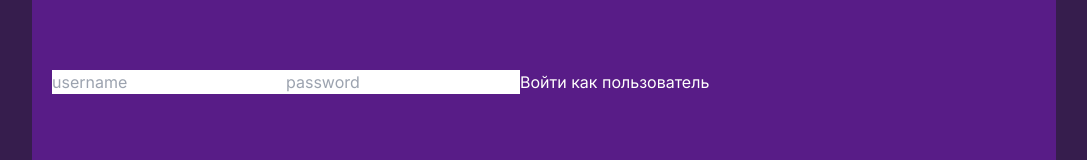
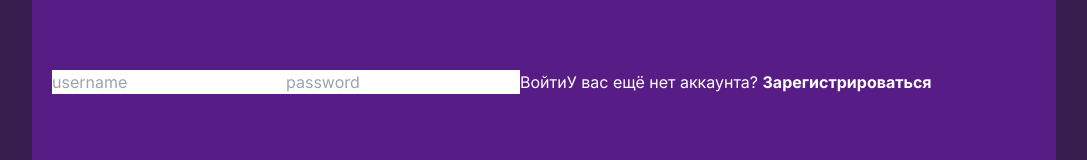
Before and after one commit to carpediem511/personal_account, a Next.js app: page /login in a window 1280 px wide. Shown: the part 438-598 px from the top of the page, without its empty margins (96-1183 px from the left). Built offline with nearby package versions, Linux system fonts and the light colour scheme; no server answers.

Commit message:
улучшена форма для входа юзера

```diff
--- a/lib/action.js
+++ b/lib/action.js
@@ -53,7 +53,7 @@ export 	const handleLogout = async () => {
 		await signOut()
 	}
 
-export const registration = async (previousState, formData) => {
+export const registration = async (prevState, formData) => {
 	const {username, email, password, img, passwordRepeat } = Object.fromEntries(formData)
 
 	if (password !== passwordRepeat){
@@ -86,12 +86,15 @@ export const registration = async (previousState, formData) => {
 	}
 }
 
-export const login = async (formData) => {
+export const login = async (prevState, formData) => {
 	const {username, password} = Object.fromEntries(formData)
 
 	try {
-		await signIn("credentials",{username, password})
+		await signIn("credentials", {username, password})
 	} catch (error){
-		console.log(error)
+		if(error.message.includes("CredentialsSignin")){
+			return {error: 'Неверный логин или пароль!'}
+		}
+		throw error
 	}
 }
--- a/src/app/(auth)/login/page.jsx
+++ b/src/app/(auth)/login/page.jsx
@@ -1,6 +1,7 @@
-import { handleGithubLogin, login } from "../../../../lib/action"
+import LoginForm from "@/components/loginForm/loginForm"
+import { handleGithubLogin } from "../../../../lib/action"
 
-const LoginPage = async () => {
+const LoginPage = () => {
 
 	return (
 		<>
@@ -13,13 +14,7 @@ const LoginPage = async () => {
 				</button>
 			</form>
 
-			<form action={login}>
-				<input type="text" placeholder="username" name="username" />
-				<input type="password" placeholder="password" name="password" />
-				<button>
-					Войти как пользователь
-				</button>
-			</form>
+			<LoginForm />
 		</>
 	)
 }
--- /dev/null
+++ b/src/components/loginForm/loginForm.jsx
@@ -0,0 +1,37 @@
+"use client"
+
+import { useFormState } from "react-dom"
+import { login } from "../../../lib/action"
+import { useEffect } from "react"
+import { useRouter } from "next/navigation"
+import Link from "next/link"
+
+const LoginForm = () => {
+
+	const [state, formAction] = useFormState(login, undefined)
+
+	const router = useRouter()
+
+	/*	useEffect(() => {
+			state?.success && router.push('/login')
+		}, [state?.success, router])*/
+
+	return (
+		<>
+			<form action={formAction}>
+				<input type="text" placeholder="username" name="username" />
+				<input type="password" placeholder="password" name="password" />
+
+				<button>
+					Войти
+				</button>
+				{state?.error}
+				<Link href="/registration" className="text-white" >
+					У вас ещё нет аккаунта? <b>Зарегистрироваться</b>
+				</Link>
+			</form>
+		</>
+	)
+}
+
+export default LoginForm
```
